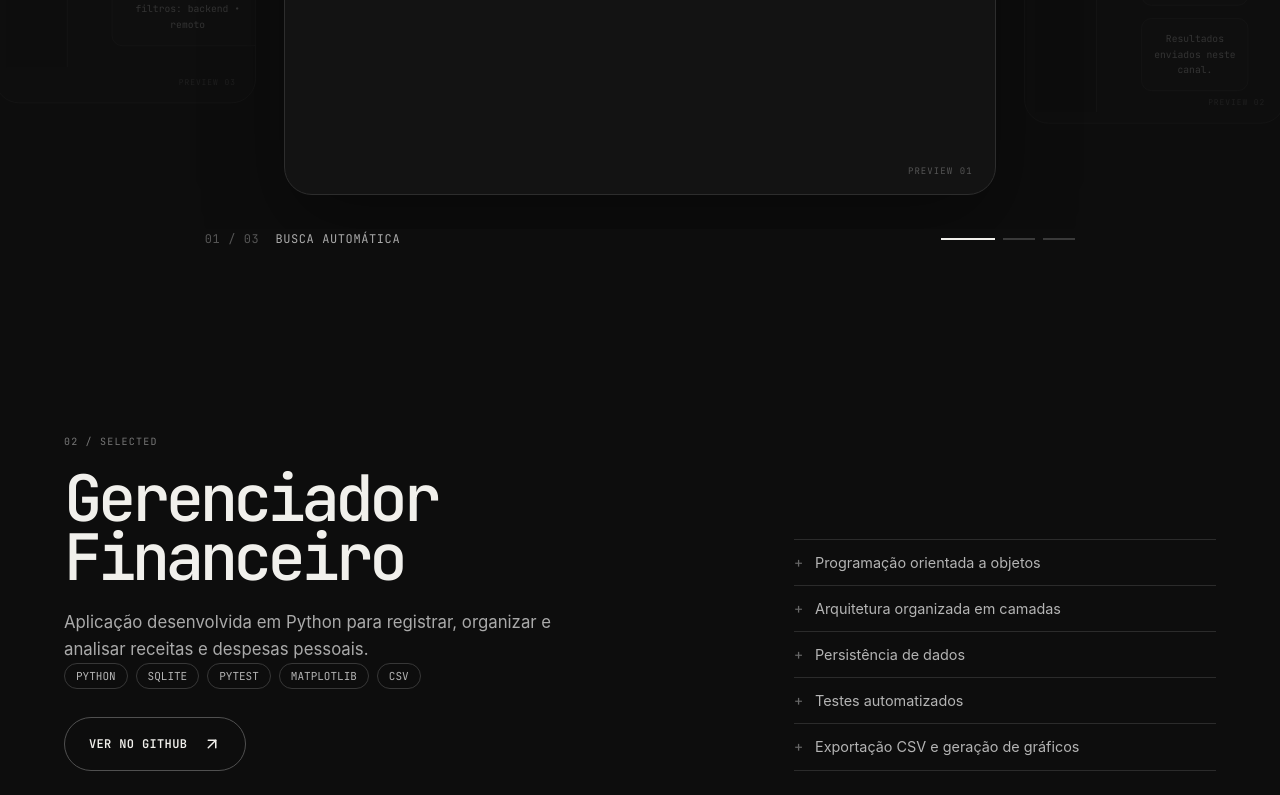
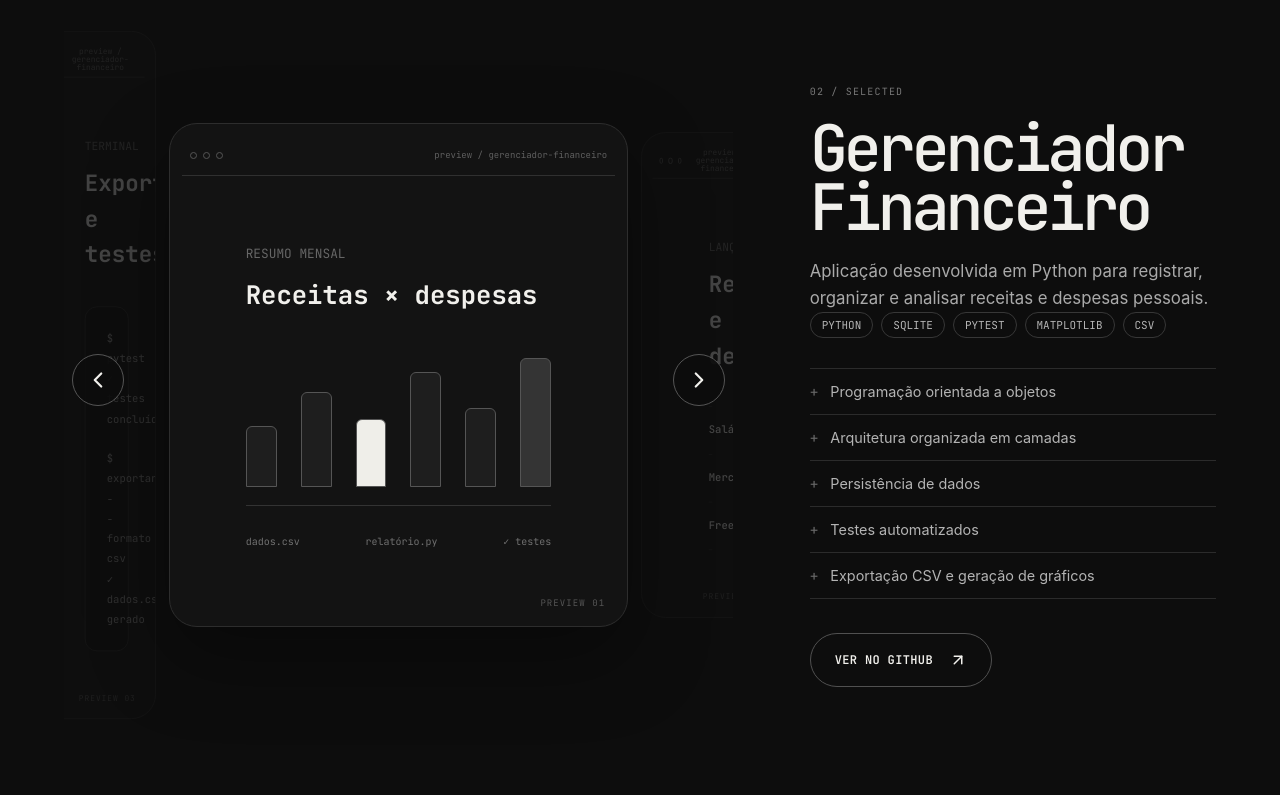
Before and after one commit to mesql1/portfolio_luiz, a Next.js app: page / in a window 1280 px wide. Shown: the part 2700-3495 px from the top of the page. Built offline with nearby package versions, Linux system fonts and the light colour scheme.

Commit message:
Update Site source

```diff
--- a/app/globals.css
+++ b/app/globals.css
@@ -43,15 +43,16 @@ button,a { -webkit-tap-highlight-color:transparent; }
 .section-title { display:flex; align-items:center; gap:18px; margin-bottom:clamp(60px,8vw,110px); font:11px/1 var(--mono); color:#777; text-transform:uppercase; letter-spacing:.08em; }
 .section-title h2 { margin:0; font:500 12px/1 var(--mono); color:#d0d0d0; }
 .section-title__line { height:1px; flex:1; background:var(--line); }
-.project-card { padding:0 0 clamp(120px,15vw,210px); }
-.project-card__header { display:grid; grid-template-columns:minmax(300px,1fr) minmax(280px,.7fr); gap:clamp(40px,10vw,170px); align-items:end; margin-bottom:clamp(50px,7vw,90px); }
+.project-card { display:grid; grid-template-columns:minmax(300px,.82fr) minmax(520px,1.35fr); gap:clamp(34px,6vw,100px); align-items:center; padding:0 0 clamp(110px,14vw,190px); }
+.project-card--reverse { grid-template-columns:minmax(520px,1.35fr) minmax(300px,.82fr); }
+.project-card--reverse .project-card__copy { order:2; }
 .project-number { font:10px/1 var(--mono); color:#777; letter-spacing:.12em; }
 .project-card h3 { margin:22px 0; font:500 clamp(2.6rem,5vw,5.2rem)/.92 var(--mono); letter-spacing:-.07em; }
 .project-card__copy>p { color:#aaa; max-width:530px; font-size:1.05rem; }
-.project-card ul { list-style:none; padding:0; margin:0; border-top:1px solid var(--line); }
+.project-card ul { list-style:none; padding:0; margin:30px 0; border-top:1px solid var(--line); }
 .project-card li { padding:11px 0; border-bottom:1px solid var(--line); color:#b4b4b4; font-size:.9rem; }
 .project-card li:before { content:"+"; margin-right:12px; font-family:var(--mono); color:#686868; }
-.project-card .button { margin-top:28px; }
+.project-card .button { margin-top:4px; }
 .project-visual { position:relative; min-height:clamp(390px,48vw,650px); padding:12px; border:1px solid #2d2d2d; border-radius:28px; overflow:hidden; background:#131313; box-shadow:0 30px 80px rgba(0,0,0,.35); transition:transform .4s,border-color .3s; }
 .project-card:hover .project-carousel__slot--center .project-visual { border-color:#555; }
 .window-bar { height:40px; display:flex; align-items:center; gap:6px; padding:0 8px; border-bottom:1px solid #303030; }
@@ -67,19 +68,19 @@ button,a { -webkit-tap-highlight-color:transparent; }
 .discord-content p { margin:18px 0 0; color:#888; font-size:11px; }.discord-content i { color:#f0f0f0; font-style:normal; }.discord-content strong { font-size:clamp(1rem,2vw,1.5rem); }.discord-content>span { padding:14px; border:1px solid #2d2d2d; border-radius:12px; color:#aaa; font-size:11px; background:#161616; }
 .finance-ui { height:calc(100% - 40px); padding:clamp(28px,5vw,70px); font-family:var(--mono); }.finance-ui small { color:#666; }.finance-ui strong { display:block; margin-top:10px; font-size:clamp(1.1rem,2vw,1.7rem); }.bars { height:190px; display:flex; align-items:flex-end; gap:clamp(9px,2vw,24px); padding:35px 0 18px; border-bottom:1px solid #333; }.bars i { flex:1; height:45%; border:1px solid #555; border-radius:6px 6px 0 0; background:#1e1e1e; }.bars i:nth-child(2){height:70%}.bars i:nth-child(3){height:50%;background:#efeee9}.bars i:nth-child(4){height:85%}.bars i:nth-child(5){height:58%}.bars i:nth-child(6){height:95%;background:#343434}.finance-list { display:flex; justify-content:space-between; gap:8px; padding-top:28px; color:#707070; font-size:10px; }
 .record-list { margin-top:36px; border-top:1px solid #333; }.record-list>span { display:flex; justify-content:space-between; gap:20px; padding:17px 0; border-bottom:1px solid #2b2b2b; }.record-list b { font-size:12px; font-weight:500; }.record-list i { color:#666; font:10px var(--mono); font-style:normal; text-transform:uppercase; }.finance-ui--terminal code { display:block; margin-top:38px; padding:24px; border:1px solid #2f2f2f; border-radius:14px; background:#0d0d0d; color:#9b9b9b; font:12px/1.9 var(--mono); }
-.project-carousel { width:calc(100% + clamp(48px,10vw,172px)); margin-left:calc(clamp(24px,5vw,86px) * -1); outline:none; touch-action:pan-y; user-select:none; }
+.project-carousel { width:100%; min-width:0; margin:0; outline:none; touch-action:pan-y; user-select:none; }
 .project-carousel:focus-visible { outline:0; }.project-carousel:focus-visible .project-carousel__slot--center .project-visual { border-color:#777; }
-.project-carousel__stage { position:relative; display:grid; grid-template-columns:minmax(150px,.36fr) minmax(480px,1fr) minmax(150px,.36fr); align-items:center; gap:clamp(12px,2.2vw,34px); overflow:hidden; padding:24px 0 34px; }
+.project-carousel__stage { position:relative; display:grid; grid-template-columns:minmax(58px,.2fr) minmax(300px,1fr) minmax(58px,.2fr); align-items:center; gap:clamp(8px,1vw,14px); overflow:hidden; padding:18px 0 28px; }
 .project-carousel__slot { min-width:0; padding:0; border:0; background:none; color:inherit; }
 .project-carousel__slot--center { position:relative; z-index:2; animation:carousel-in-next .58s cubic-bezier(.2,.75,.25,1); }
 .project-carousel__stage.is-prev .project-carousel__slot--center { animation-name:carousel-in-prev; }
-.project-carousel__slot--center .project-visual { min-height:clamp(440px,46vw,650px); }
+.project-carousel__slot--center .project-visual { min-height:clamp(430px,38vw,620px); }
 .project-carousel__slot--side { cursor:pointer; opacity:.24; filter:saturate(.45); transform:scale(.88); transition:opacity .35s,filter .35s,transform .45s; }
 .project-carousel__slot--side:hover { opacity:.48; filter:saturate(.75); transform:scale(.91); }
-.project-carousel__slot--side .project-visual { min-height:clamp(340px,36vw,510px); box-shadow:none; }
-.project-carousel__slot--left { transform-origin:right center; margin-left:-16%; }.project-carousel__slot--right { transform-origin:left center; margin-right:-16%; }
-.carousel-arrow { position:absolute; z-index:5; top:50%; width:58px; height:58px; display:grid; place-items:center; border:1px solid #555; border-radius:50%; background:rgba(13,13,13,.88); color:var(--fg); cursor:pointer; transform:translateY(-50%); transition:background .25s,color .25s,transform .25s; }.carousel-arrow:hover { background:var(--fg); color:var(--bg); transform:translateY(-50%) scale(1.06); }.carousel-arrow svg { width:28px; height:28px; }.carousel-arrow--left { left:clamp(16px,3vw,52px); }.carousel-arrow--right { right:clamp(16px,3vw,52px); }
-.project-carousel__footer { width:min(68vw,930px); margin:4px auto 0; display:flex; align-items:center; justify-content:space-between; gap:30px; }.project-carousel figcaption { display:flex; align-items:center; gap:16px; color:#aaa; font:12px/1 var(--mono); text-transform:uppercase; letter-spacing:.05em; }.project-carousel figcaption span { color:#555; }.carousel-dots { display:flex; gap:8px; }.carousel-dots button { width:32px; height:2px; padding:0; border:0; background:#3a3a3a; cursor:pointer; transition:width .3s,background .3s; }.carousel-dots button.active { width:54px; background:var(--fg); }
+.project-carousel__slot--side .project-visual { min-height:clamp(330px,30vw,500px); box-shadow:none; }
+.project-carousel__slot--left { transform-origin:right center; margin-left:-72%; }.project-carousel__slot--right { transform-origin:left center; margin-right:-72%; }
+.carousel-arrow { position:absolute; z-index:5; top:50%; width:52px; height:52px; display:grid; place-items:center; border:1px solid #555; border-radius:50%; background:rgba(13,13,13,.9); color:var(--fg); cursor:pointer; transform:translateY(-50%); transition:background .25s,color .25s,transform .25s; }.carousel-arrow:hover { background:var(--fg); color:var(--bg); transform:translateY(-50%) scale(1.06); }.carousel-arrow svg { width:26px; height:26px; }.carousel-arrow--left { left:8px; }.carousel-arrow--right { right:8px; }
+.project-carousel__footer { width:100%; margin:2px auto 0; display:flex; align-items:center; justify-content:space-between; gap:24px; }.project-carousel figcaption { display:flex; align-items:center; gap:16px; color:#aaa; font:12px/1 var(--mono); text-transform:uppercase; letter-spacing:.05em; }.project-carousel figcaption span { color:#555; }.carousel-dots { display:flex; gap:8px; }.carousel-dots button { width:26px; height:2px; padding:0; border:0; background:#3a3a3a; cursor:pointer; transition:width .3s,background .3s; }.carousel-dots button.active { width:44px; background:var(--fg); }
 @keyframes carousel-in-next { from { opacity:.25; transform:translateX(8%) scale(.94); } to { opacity:1; transform:none; } }
 @keyframes carousel-in-prev { from { opacity:.25; transform:translateX(-8%) scale(.94); } to { opacity:1; transform:none; } }
 .coming-soon { display:grid; grid-template-columns:100px 1fr auto; align-items:center; gap:30px; padding:38px 42px; border:1px solid var(--line); border-radius:20px; background:#101010; }.coming-soon>span { font:500 3rem/1 var(--mono); color:#444; }.coming-soon small { font:9px var(--mono); color:#777; letter-spacing:.15em; }.coming-soon h3 { max-width:650px; margin:8px 0 0; font-size:clamp(1.1rem,2vw,1.6rem); font-weight:400; }.coming-soon code { color:#555; }
@@ -93,12 +94,12 @@ footer { min-height:180px; display:grid; grid-template-columns:1fr auto 1fr; ali
 @media (max-width:900px) {
   .nav-toggle { display:block; }.nav-links { position:absolute; top:84px; left:0; right:0; padding:28px; flex-direction:column; align-items:flex-start; background:#0d0d0d; border-bottom:1px solid var(--line); transform:translateY(-140%); opacity:0; transition:.3s; }.nav-links.is-open { transform:none; opacity:1; }.nav-github { border:0; padding:0; }
   .hero { min-height:900px; }.hero h1 { font-size:clamp(4.2rem,15vw,8rem); }.hero h1 span:last-child { padding-left:5vw; }.hero__bottom { grid-template-columns:1fr; }.scroll-cue { display:none; }
-  .project-card__header { grid-template-columns:1fr; gap:42px; }.project-highlights { max-width:620px; }.project-carousel__stage { grid-template-columns:110px minmax(0,1fr) 110px; gap:10px; }.project-carousel__slot--side .project-visual { min-height:370px; }.project-carousel__slot--center .project-visual { min-height:500px; }
+  .project-card,.project-card--reverse { grid-template-columns:1fr; }.project-card--reverse .project-card__copy { order:0; }.project-highlights { max-width:620px; }.project-carousel__stage { grid-template-columns:90px minmax(0,1fr) 90px; gap:10px; }.project-carousel__slot--side .project-visual { min-height:370px; }.project-carousel__slot--center .project-visual { min-height:500px; }
   .about-grid,.github-section { grid-template-columns:1fr; }.github-code { order:2; }.tech-grid { grid-template-columns:1fr 1fr; grid-template-areas:"a a" "b c" "d e"; }.coming-soon { grid-template-columns:70px 1fr; }.coming-soon code { display:none; }
 }
 @media (max-width:600px) {
   .nav-shell { height:70px; }.nav-links { top:70px; }.hero { min-height:760px; padding-top:112px; }.hero__eyebrow span:last-child { display:none; }.hero h1 { margin:7vh 0; font-size:clamp(3.45rem,17vw,5.2rem); line-height:.82; }.hero h1 span:last-child { padding-left:0; }.hero__bottom { gap:28px; }.hero__actions { align-items:stretch; }.button { min-height:50px; padding:0 18px; }.hero__actions .button { flex:1; }.section { padding-top:90px; padding-bottom:90px; }.section-title { margin-bottom:54px; }.section-title__line { display:none; }
-  .project-card { padding-bottom:110px; }.project-card__header { margin-bottom:36px; }.project-card h3 { font-size:2.65rem; }.project-carousel { width:calc(100% + 48px); margin-left:-24px; }.project-carousel__stage { display:block; padding:18px 0 28px; }.project-carousel__slot--side { display:none; }.project-carousel__slot--center { width:calc(100% - 30px); margin:0 auto; }.project-carousel__slot--center .project-visual { min-height:380px; border-radius:20px; }.carousel-arrow { width:48px; height:48px; }.carousel-arrow--left { left:6px; }.carousel-arrow--right { right:6px; }.project-carousel__footer { width:calc(100% - 48px); }.project-carousel figcaption { gap:10px; font-size:10px; }.carousel-dots button { width:20px; }.carousel-dots button.active { width:34px; }.discord-ui { grid-template-columns:48px 1fr; }.discord-sidebar { padding:18px 8px; }.discord-sidebar b,.discord-sidebar span { width:28px;height:28px; }.discord-content { padding:18px 12px; }.finance-ui { padding:26px 18px; }.bars { height:150px; }.finance-list { flex-wrap:wrap; }.coming-soon { grid-template-columns:1fr; padding:28px; }.coming-soon>span { font-size:2rem; }
+  .project-card { padding-bottom:100px; gap:30px; }.project-card h3 { font-size:2.65rem; }.project-carousel__stage { display:block; padding:18px 0 28px; }.project-carousel__slot--side { display:none; }.project-carousel__slot--center { width:100%; margin:0 auto; }.project-carousel__slot--center .project-visual { min-height:380px; border-radius:20px; }.carousel-arrow { width:48px; height:48px; }.carousel-arrow--left { left:6px; }.carousel-arrow--right { right:6px; }.project-carousel figcaption { gap:10px; font-size:10px; }.carousel-dots button { width:20px; }.carousel-dots button.active { width:34px; }.discord-ui { grid-template-columns:48px 1fr; }.discord-sidebar { padding:18px 8px; }.discord-sidebar b,.discord-sidebar span { width:28px;height:28px; }.discord-content { padding:18px 12px; }.finance-ui { padding:26px 18px; }.bars { height:150px; }.finance-list { flex-wrap:wrap; }.coming-soon { grid-template-columns:1fr; padding:28px; }.coming-soon>span { font-size:2rem; }
   .about-grid { gap:55px; }.about-copy .lead { font-size:2.2rem; }.identity-card { min-height:430px; }.tech-intro { align-items:flex-start; flex-direction:column; }.tech-intro h2 { font-size:3.5rem; }.tech-grid { grid-template-columns:1fr; grid-template-areas:"a" "b" "c" "d" "e"; }.tech-group { min-height:180px; }.github-section { min-height:740px; }.github-copy h2 { font-size:7rem; }.contact-section { min-height:680px; }.contact-section h2 { font-size:4.1rem; }.social-link { padding:17px 2px; } footer { grid-template-columns:1fr; text-align:left; } footer p:last-child { text-align:left; }
 }
 @media (prefers-reduced-motion:reduce) { html { scroll-behavior:auto; } *,*::before,*::after { animation-duration:.01ms!important; animation-iteration-count:1!important; transition-duration:.01ms!important; }.reveal { opacity:1; transform:none; } }
--- a/components/portfolio.tsx
+++ b/components/portfolio.tsx
@@ -62,7 +62,7 @@ function ProjectCarousel({ kind, name }: { kind: "discord" | "finance"; name: st
 }
 
 export function ProjectCard({ project, reverse = false }: { project: (typeof projects)[number]; reverse?: boolean }) {
-  return <article className={`project-card reveal ${reverse ? "project-card--reverse" : ""}`}><div className="project-card__header"><div className="project-card__copy"><div className="project-number">{project.number} / SELECTED</div><h3>{project.name}</h3><p>{project.description}</p><div className="tag-list">{project.technologies.map(item => <span key={item}>{item}</span>)}</div><Button href={project.href} variant="outline">Ver no GitHub</Button></div><ul className="project-highlights">{project.highlights.map(item => <li key={item}>{item}</li>)}</ul></div><ProjectCarousel kind={project.visual} name={project.name} /></article>;
+  return <article className={`project-card reveal ${reverse ? "project-card--reverse" : ""}`}><div className="project-card__copy"><div className="project-number">{project.number} / SELECTED</div><h3>{project.name}</h3><p>{project.description}</p><div className="tag-list">{project.technologies.map(item => <span key={item}>{item}</span>)}</div><ul className="project-highlights">{project.highlights.map(item => <li key={item}>{item}</li>)}</ul><Button href={project.href} variant="outline">Ver no GitHub</Button></div><ProjectCarousel kind={project.visual} name={project.name} /></article>;
 }
 
 export function TechnologyGroup({ group, index }: { group: (typeof technologyGroups)[number]; index: number }) {
```
